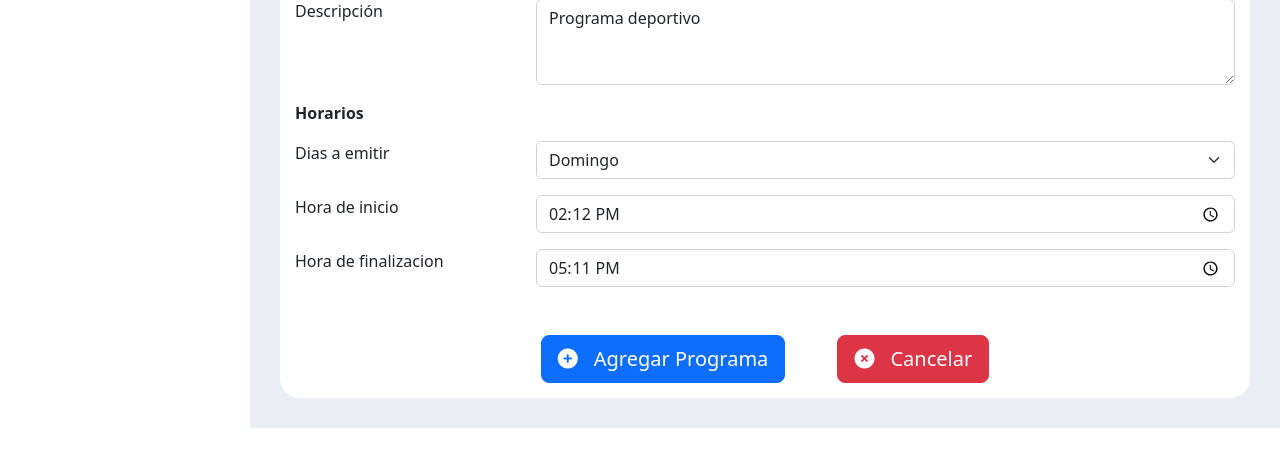
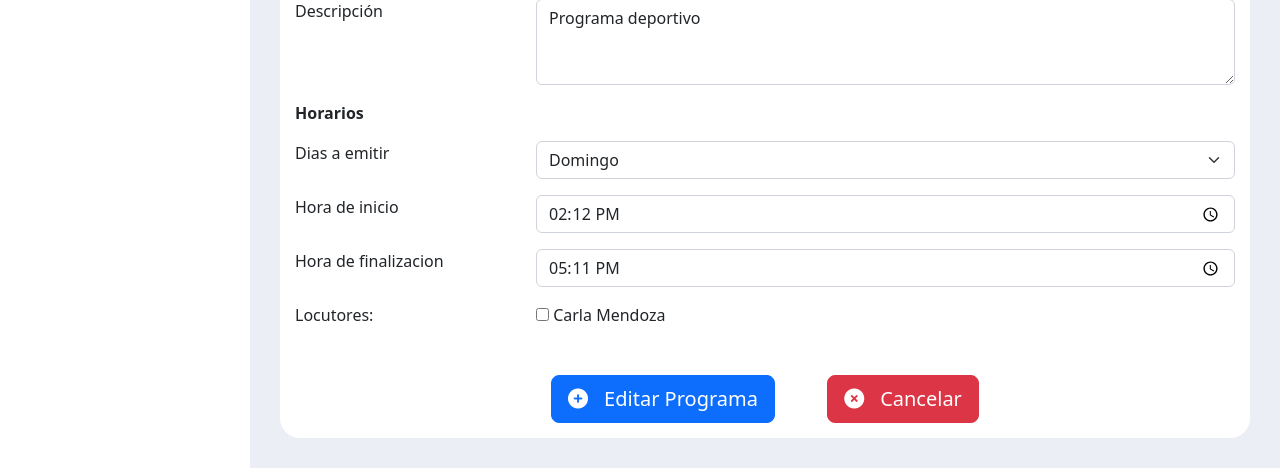
Before and after one commit to oscaresm98/appRadioCanela, a Django app: page /programas/1/editar in a window 1280 px wide. Shown: the part 719-1187 px from the top of the page. Before the commit the page ends 1147 px from the top, so only its background shows below. Run offline with Django 4.2, Linux system fonts and the light colour scheme; a user stored in the database is signed in; data comes from the database, SQL or seed files in the repository; both versions use the stored data as it was after the commit; some libraries are stand-ins or nearby versions.

Commit message:
Asociacion de locutores y programas

```diff
--- a/radioCanela/WebAdminRadio/models.py
+++ b/radioCanela/WebAdminRadio/models.py
@@ -289,8 +289,16 @@ class SegmentoEmisora(models.Model):
 
 
 class SegmentoLocutor(models.Model):
-    id_segmento = models.OneToOneField(Programa, on_delete=models.CASCADE, db_column='id_segmento', primary_key=True)
+    id_segmento = models.ForeignKey(Programa, on_delete=models.CASCADE, db_column='id_segmento')
     id_locutor = models.ForeignKey(Locutor, on_delete=models.CASCADE, db_column='id_locutor')
+
+    def get_locutores(fk):
+        listrelations = SegmentoLocutor.objects.filter(id_segmento=fk).values('id_locutor')
+        locutores = []
+        for i in range(len(listrelations)):
+            id = listrelations[i]['id_locutor']
+            locutores.append(Locutor.objects.get(id=id))
+        return locutores
 
 
 class SugerenciaReclamos(models.Model):
--- a/radioCanela/WebAdminRadio/templates/webAdminRadio/editar_programa.html
+++ b/radioCanela/WebAdminRadio/templates/webAdminRadio/editar_programa.html
@@ -116,8 +116,24 @@
             </div>
         </div>
 
+        <!-- Locutores -->
+        <div class="row mb-3">
+            <div class="col-3">
+                <label for="horafin">Locutores:</label>
+            </div>
+            <div class="col-9">
+                <div class="row">
+                    {% for locutor in locutores %}
+                        <div class="col-5">
+                            <input name="locutor" type="checkbox" value="{{ locutor.id }}"/> <label>{{ locutor.nombre }}</label>
+                        </div>
+                    {% endfor %}
+                </div>
+            </div>
+        </div>
+
         <div class="text-center mt-5">
-            <button type="submit" class="btn btn-primary btn-lg submit"><i class="fas fa-plus-circle"></i>Agregar Programa</button>
+            <button type="submit" class="btn btn-primary btn-lg submit"><i class="fas fa-plus-circle"></i>Editar Programa</button>
             <a href="{% url 'programas' %}" class="btn btn-danger btn-lg ms-5"><i class="fa-solid fa-circle-xmark"></i>Cancelar</a>
         </div>
 
--- a/radioCanela/WebAdminRadio/views.py
+++ b/radioCanela/WebAdminRadio/views.py
@@ -546,7 +546,9 @@ def programas(request):
 @login_required
 def agregar_programa(request):
     list_emisoras = Emisora.objects.filter(estado=True)
-    context = {'title': 'Agregar Programa', 'emisoras': list_emisoras}
+    list_locutores = Locutor.objects.filter(estado=True)
+    context = {'title': 'Agregar Programa', 'emisoras': list_emisoras, 'locutores': list_locutores}
+
     if request.POST:
         programa_form = ProgramaForm(request.POST)
         if programa_form.is_valid():
@@ -562,6 +564,13 @@ def agregar_programa(request):
                 emisora=Emisora.objects.get(id=emisoraid),
                 segmento=Programa.objects.order_by('-id')[0]
             )
+
+            for i in range(len(request.POST.getlist('locutor'))):
+                SegmentoLocutor.objects.create(
+                    id_segmento = Programa.objects.order_by('-id')[0],
+                    id_locutor = Locutor.objects.get(id=request.POST.getlist('locutor')[i])
+                )
+
             if request.POST['dias']=='L':
                 lista = ['Lunes','Martes','Miércoles','Jueves','Viernes']
                 agregarHorario(lista, context, request)
@@ -606,10 +615,13 @@ def agregarHorario(lista, context, request):
 def ver_programa(request, id_programa):
     programa = Programa.objects.get(id=id_programa)
     segmentoEmisora = SegmentoEmisora.objects.get(segmento=id_programa)
+    locutores = SegmentoLocutor.get_locutores(id_programa)
+
     context = {
         'title': 'Información del programa',
         'programa': programa,
-        'segemntoEmisora': segmentoEmisora
+        'segemntoEmisora': segmentoEmisora,
+        'locutores': locutores
     }
     return render(request, 'webAdminRadio/ver_programa.html', context)
 
@@ -619,12 +631,17 @@ def modificar_programa(request, id_programa):
     horarios = Horario.objects.filter(id_programa=id_programa)
     list_emisoras = Emisora.objects.filter(estado=True)
     segmentoEmisora = SegmentoEmisora.objects.get(segmento=id_programa)
+    list_locutores = Locutor.objects.filter(estado=True)
+    list_locutoresPrograma = SegmentoLocutor.objects.filter(id_segmento = id_programa)
+
     context = {
         'title': 'Editar Programa',
         'segmento': edit_segmento,
         'emisoras': list_emisoras,
         'segmentoEmisora': segmentoEmisora,
-        'horarios': json.dumps(list(horarios.values('dia', 'hora_inicio', 'hora_fin')), cls=DjangoJSONEncoder)
+        'horarios': json.dumps(list(horarios.values('dia', 'hora_inicio', 'hora_fin')), cls=DjangoJSONEncoder),
+        'locutores': list_locutores,
+        'locutoresPrograma': list_locutoresPrograma
     }
     if request.POST:
         programa_form = ProgramaForm(request.POST, instance=edit_segmento)
@@ -639,6 +656,13 @@ def modificar_programa(request, id_programa):
             segmentoEmisora.emisora = Emisora.objects.get(id=request.POST['emisora'])
             segmentoEmisora.segmento = edit_segmento
             segmentoEmisora.save()
+
+            list_locutoresPrograma.delete()
+            for i in range(len(request.POST.getlist('locutor'))):
+                SegmentoLocutor.objects.create(
+                    id_segmento = Programa.objects.order_by('-id')[0],
+                    id_locutor = Locutor.objects.get(id=request.POST.getlist('locutor')[i])
+                )
 
             if request.POST['dias']=='L':
                 lista = ['Lunes','Martes','Miércoles','Jueves','Viernes']
@@ -655,7 +679,7 @@ def modificar_programa(request, id_programa):
                 modificarHorario(['Domingo'], context, request)
 
             if 'error' not in context:
-                context['success'] = '¡El programa ha sido creado con éxito!'
+                context['success'] = '¡El programa ha sido editado con éxito!'
             else:
                 context['error'] = programa_form.errors
         return render(request, 'webAdminRadio/editar_programa.html', context)
--- a/radioCanela/api/serializers.py
+++ b/radioCanela/api/serializers.py
@@ -152,6 +152,11 @@ class ProgramaSerializerFull(serializers.ModelSerializer):
     class Meta:
         model = models.Programa
         fields = ('id', 'nombre', 'imagen','idEmisora', 'descripcion', 'horarios')
+
+class SegementoLocutorSerializer(serializers.ModelSerializer):
+    class Meta:
+        fields = ['id','nombre','descripcion','imagen']
+        model = models.Locutor
 
 class LocutoresSerializer(serializers.ModelSerializer):
     class Meta:
--- a/radioCanela/api/urls.py
+++ b/radioCanela/api/urls.py
@@ -8,6 +8,7 @@ urlpatterns = [
     path('hora_actual/', views.ListTime.as_view()),
     path('programas/', views.programaList,name='programas-list'),
     path('programas/<int:pk>', views.programa_detalle,name='programas-detalle'),
+    path('programas/<int:pk>/locutores', views.programaLocutorList,name='programas-detalle'),
     path('auditoria/', views.ListAuditoria.as_view()),
     path('concurso/', views.ListConcursos),
     path('emisoras/', views.emisoraList,name='emisoras-list'),
```
Also changed, not shown: radioCanela/WebAdminRadio/static/webAdminRadio/js/componentes/Red-Social-LocutorComponent.js (+9 -9 lines), radioCanela/WebAdminRadio/templates/webAdminRadio/agregar_programa.html (+14 -0 lines), radioCanela/WebAdminRadio/templates/webAdminRadio/ver_programa.html (+16 -0 lines), radioCanela/api/views.py (+13 -0 lines), radioCanela/WebAdminRadio/migrations/0014_auto_20221006_2208.py (added), radioCanela/db.sqlite3.
